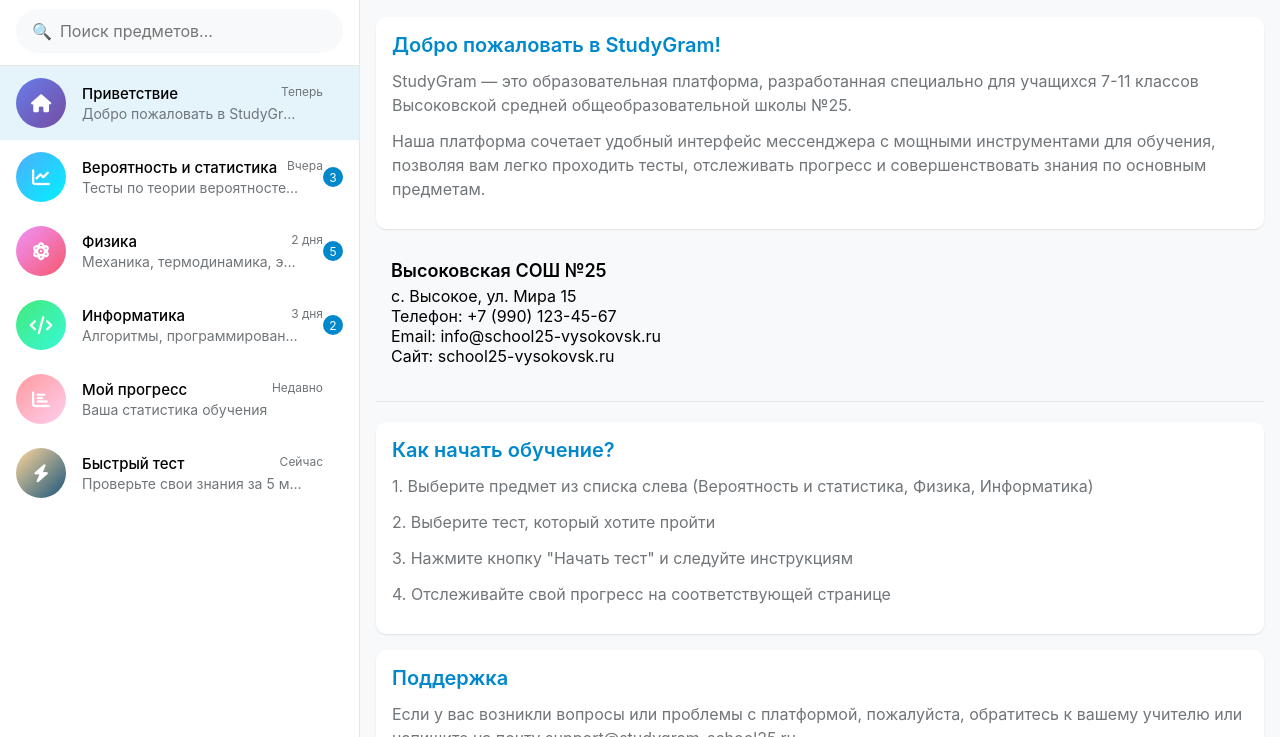
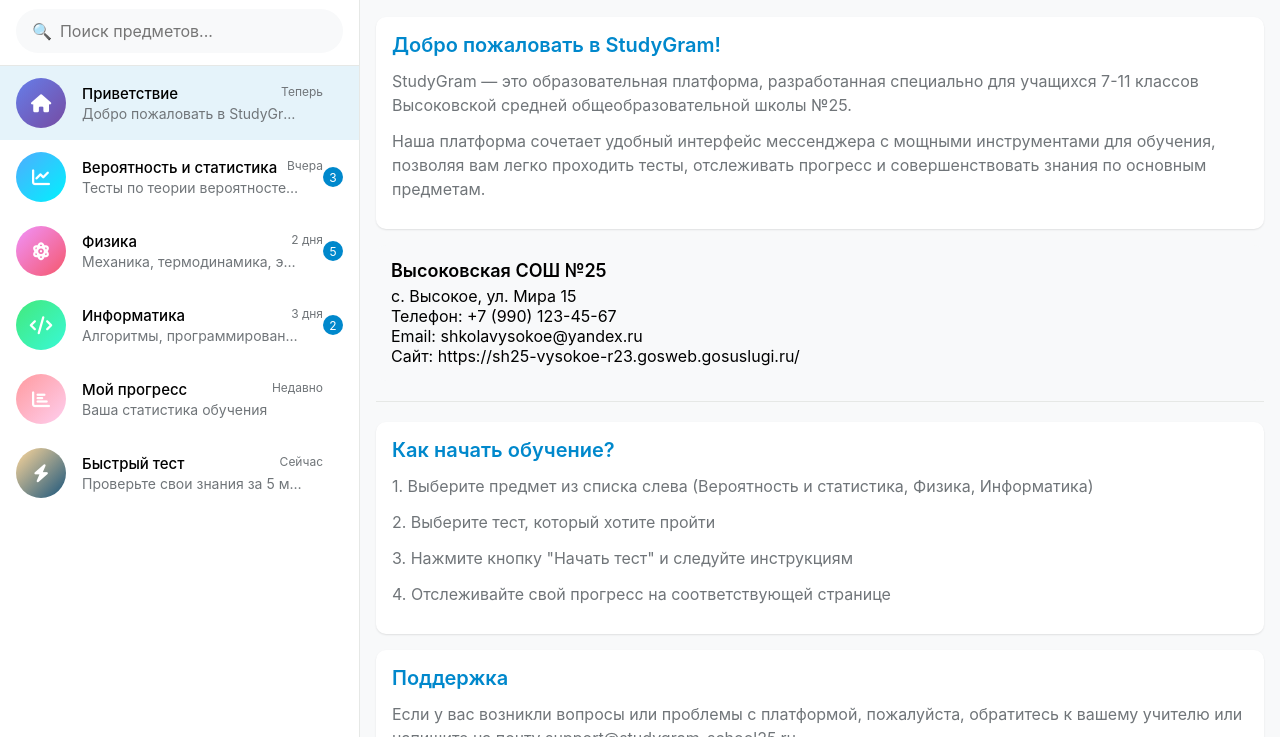
Before and after one commit to Garickbox/mrzo, a plain HTML site: page index.html in a window 1280 px wide. Shown: the part 63-800 px from the top of the page. Drawn offline with Linux system fonts and the light colour scheme.

Commit message:
Update index.html

```diff
--- a/index.html
+++ b/index.html
@@ -657,8 +657,8 @@
                         <div class="school-name">Высоковская СОШ №25</div>
                         <div>с. Высокое, ул. Мира 15</div>
                         <div>Телефон: +7 (990) 123-45-67</div>
-                        <div>Email: info@school25-vysokovsk.ru</div>
-                        <div>Сайт: school25-vysokovsk.ru</div>
+                        <div>Email: shkolavysokoe@yandex.ru</div>
+                        <div>Сайт: https://sh25-vysokoe-r23.gosweb.gosuslugi.ru/</div>
                     </div>
                     <div class="divider"></div>
                     <div class="message">
```
